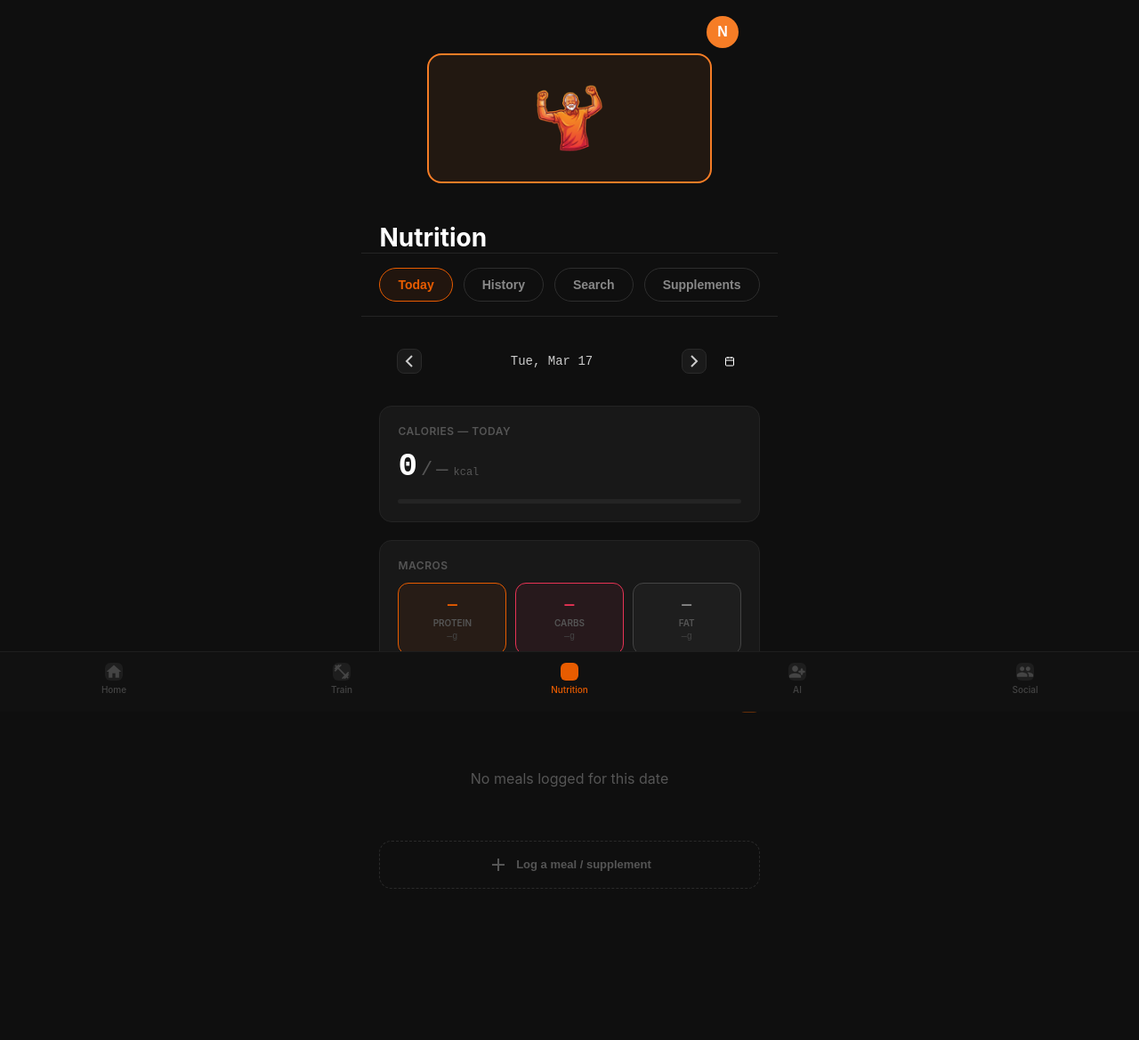
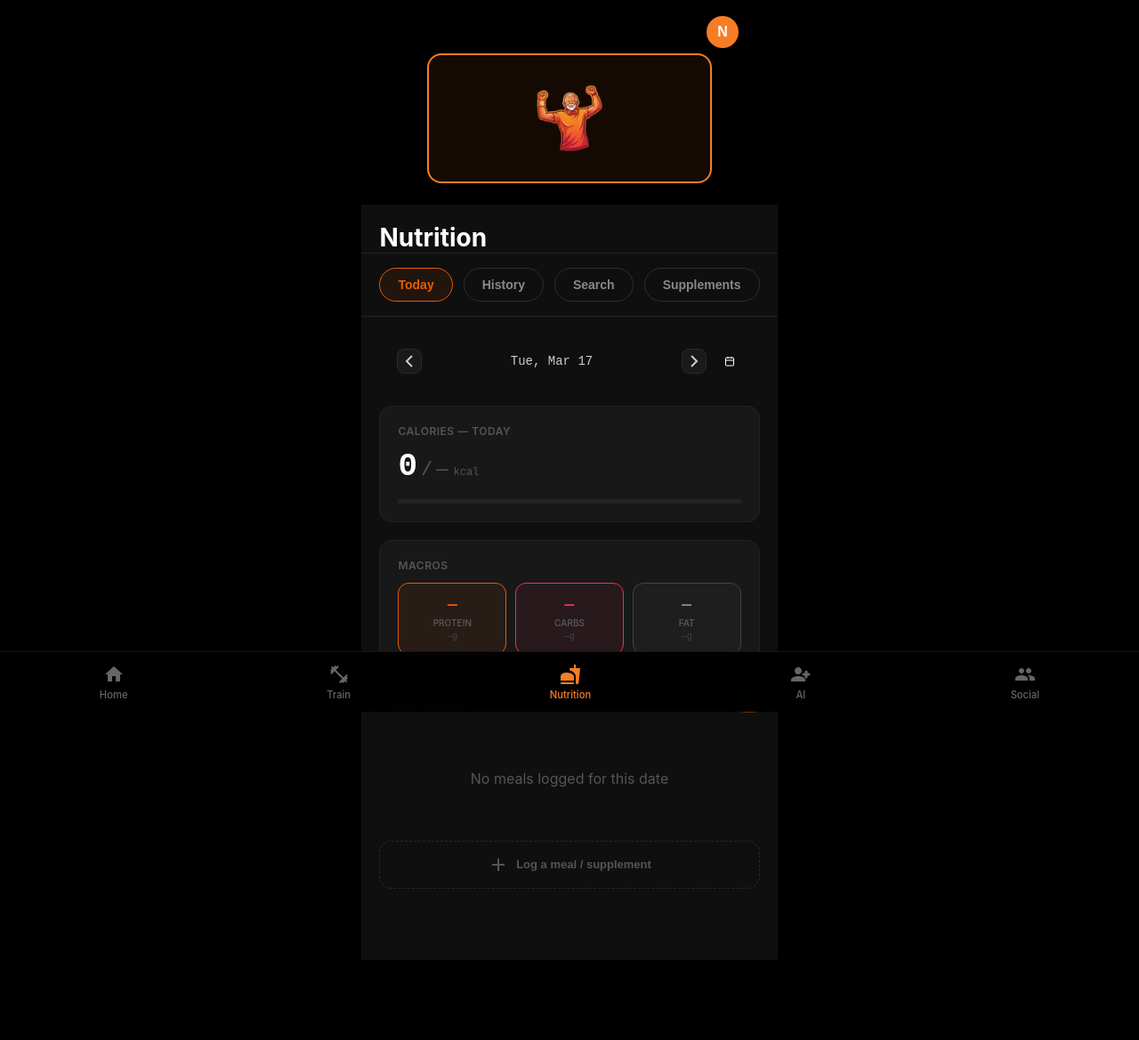
Before and after one commit to CS4300-CS5300-SP26/dev2_cust1, a Django app: page /nutrition/ in a window 1280 px wide. Shown: the whole page at 89% size. Run offline with Django 4.2, Linux system fonts and the light colour scheme; the visitor is signed in with stand-in values (Sample User, id 1); data that the repository does not hold is empty.

Commit message:
Fix duplicated styles on nutrition page

```diff
--- a/fitness_ai_app/core/static/css/nutrition_page.css
+++ b/fitness_ai_app/core/static/css/nutrition_page.css
@@ -1,15 +1,3 @@
-* {
-    margin: 0;
-    padding: 0;
-    box-sizing: border-box;
-}
-
-body {
-    font-family: -apple-system, BlinkMacSystemFont, 'Segoe UI', Roboto, Helvetica, Arial, sans-serif;
-    background-color: #0f0f0f;
-    color: #ffffff;
-}
-
 :root {
     --background: #0f0f0f;
     --card: #181818;
@@ -613,61 +601,6 @@ body {
     color: var(--accent);
 }
 
-/* Bottom Navigation */
-.bottom-nav {
-    display: flex;
-    align-items: center;
-    justify-content: space-around;
-    padding: 10px 0 18px;
-    background-color: #111;
-    border-top: 1px solid #1e1e1e;
-    position: fixed;
-    bottom: 0;
-    left: 0;
-    right: 0;
-    z-index: 100;
-}
-
-.nav-item {
-    display: flex;
-    flex-direction: column;
-    align-items: center;
-    gap: 4px;
-    padding: 0;
-    background-color: transparent;
-    border: none;
-    color: #444;
-    cursor: pointer;
-    font-size: 10px;
-    font-weight: 500;
-    transition: color 0.2s ease;
-    flex: 1;
-    text-decoration: none;
-}
-
-.nav-item svg {
-    width: 20px;
-    height: 20px;
-    background-color: #1e1e1e;
-    padding: 0;
-    border-radius: 6px;
-    display: flex;
-    align-items: center;
-    justify-content: center;
-}
-
-.nav-item:hover {
-    color: var(--textMuted);
-}
-
-.nav-item.active {
-    color: var(--accent);
-}
-
-.nav-item.active svg {
-    background-color: var(--accent);
-}
-
 /* Responsive */
 @media (max-width: 480px) {
     .macros-grid {
--- a/fitness_ai_app/core/templates/nutrition_dir/nutrition_page.html
+++ b/fitness_ai_app/core/templates/nutrition_dir/nutrition_page.html
@@ -181,47 +181,6 @@
             </button>
         </div>
     </div>
-
-    <!-- Bottom Navigation -->
-    <div class="bottom-nav">
-        <a href="{% url 'home_dash' %}" class="nav-item" title="Home">
-            <svg width="24" height="24" viewBox="0 0 24 24" fill="none" stroke="currentColor" stroke-width="2">
-                <path d="M3 9l9-7 9 7v11a2 2 0 0 1-2 2H5a2 2 0 0 1-2-2z"></path>
-                <polyline points="9 22 9 12 15 12 15 22"></polyline>
-            </svg>
-            <span>Home</span>
-        </a>
-        <a href="{% url 'train_page' %}" class="nav-item" title="Train">
-            <svg width="24" height="24" viewBox="0 0 24 24" fill="none" stroke="currentColor" stroke-width="2">
-                <polyline points="23 6 13.5 15.5 8.5 10.5 1 18"></polyline>
-                <polyline points="17 6 23 6 23 12"></polyline>
-            </svg>
-            <span>Train</span>
-        </a>
-        <a href="{% url 'nutrition_page' %}" class="nav-item active" title="Nutrition">
-            <svg width="24" height="24" viewBox="0 0 24 24" fill="none" stroke="currentColor" stroke-width="2">
-                <circle cx="12" cy="12" r="10"></circle>
-                <path d="M12 6v6l4 2"></path>
-            </svg>
-            <span>Nutrition</span>
-        </a>
-        <a href="{% url 'ai_page' %}" class="nav-item" title="AI">
-            <svg width="24" height="24" viewBox="0 0 24 24" fill="none" stroke="currentColor" stroke-width="2">
-                <path d="M12 2c5.523 0 10 4.477 10 10s-4.477 10-10 10S2 17.523 2 12 6.477 2 12 2z"></path>
-                <path d="M12 6v6l4 2"></path>
-            </svg>
-            <span>AI</span>
-        </a>
-        <a href="{% url 'social_page' %}" class="nav-item" title="Social">
-            <svg width="24" height="24" viewBox="0 0 24 24" fill="none" stroke="currentColor" stroke-width="2">
-                <path d="M17 21v-2a4 4 0 0 0-4-4H5a4 4 0 0 0-4 4v2"></path>
-                <circle cx="9" cy="7" r="4"></circle>
-                <path d="M23 21v-2a4 4 0 0 0-3-3.87"></path>
-                <path d="M16 3.13a4 4 0 0 1 0 7.75"></path>
-            </svg>
-            <span>Social</span>
-        </a>
-    </div>
 </div>
 
 {% endblock %}
```
